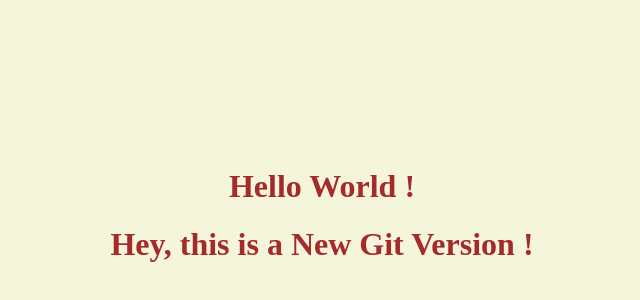
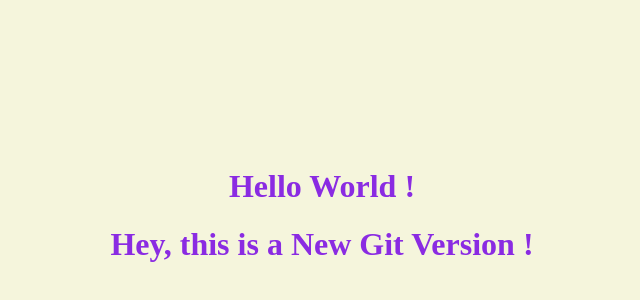
Before and after one commit to celinehm/ProjetPAW, a plain HTML site: page index.html in a window 1280 px wide. Shown: the part 88-388 px from the top of the page, without its empty margins (318-958 px from the left). Drawn offline with Linux system fonts and the light colour scheme.

Commit message:
changes in the titles color

```diff
--- a/style.css
+++ b/style.css
@@ -1,4 +1,4 @@
-h1 {color: brown;
+h1 {color:blueviolet;
     justify-self: center;}
 
 body { background-color: beige;
```
